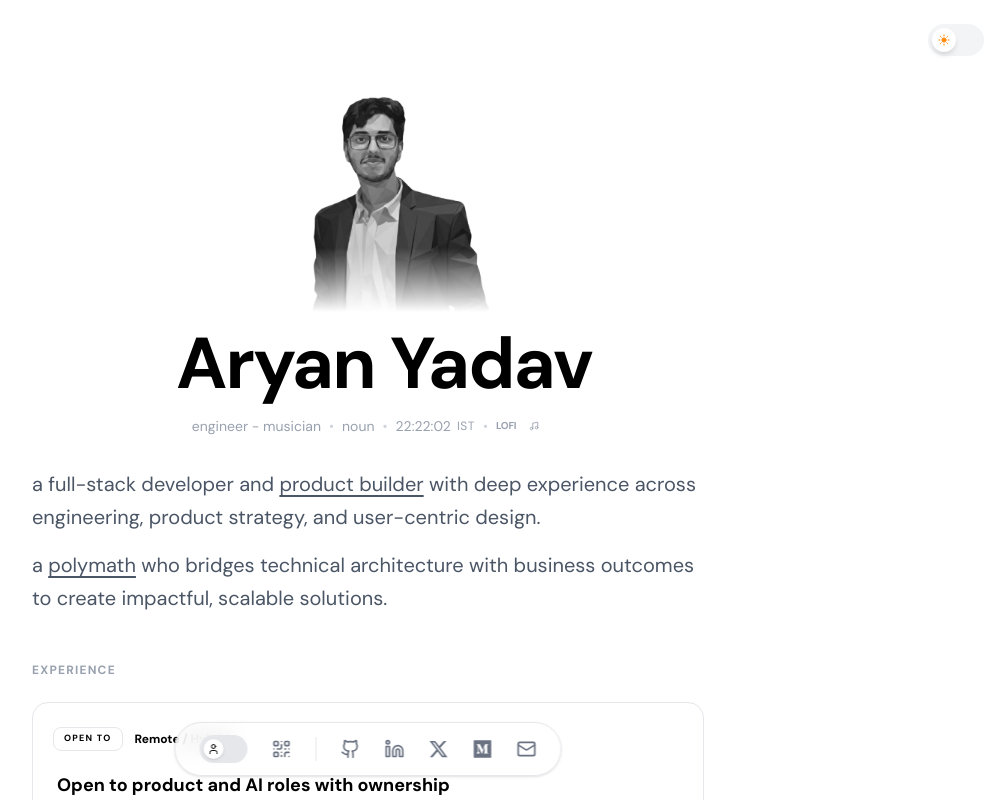
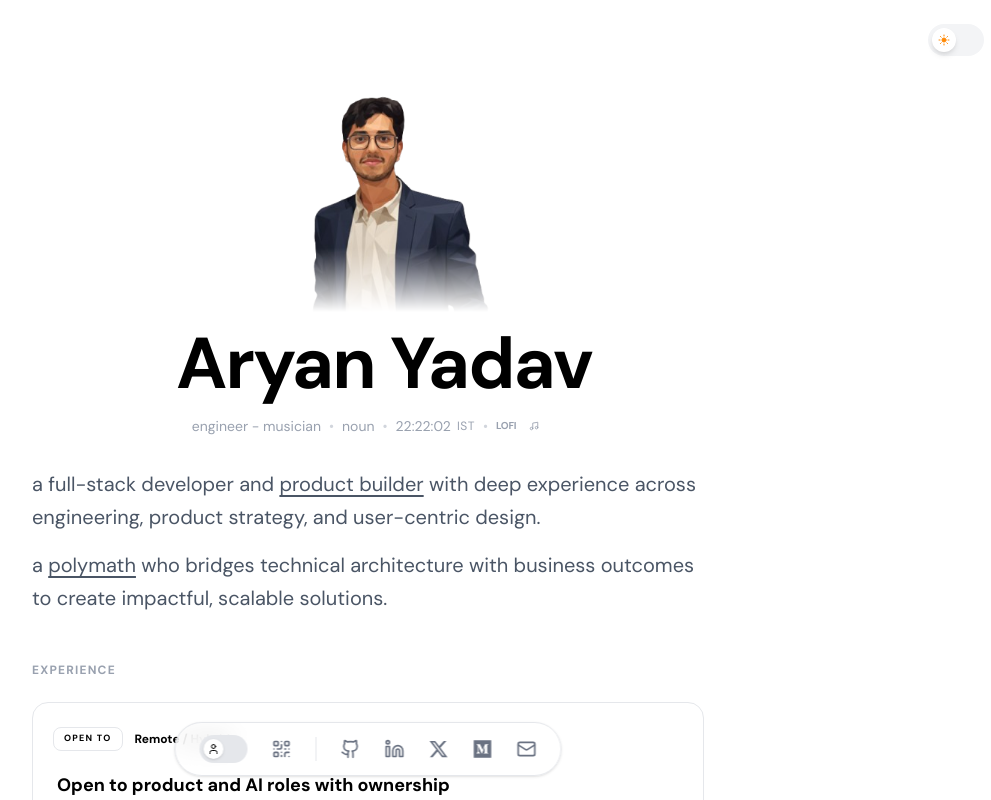
Before and after one commit to aryanyadav-dev/main-portfolio, a Next.js app: page / in a window 1280 px wide. Shown: the top 800 px of the page, without its empty margins (272-1263 px from the left). Built offline with nearby package versions, Linux system fonts and the light colour scheme.

Commit message:
chore: removed greyscale from photo

```diff
--- a/app/page.tsx
+++ b/app/page.tsx
@@ -339,7 +339,7 @@ export default function Home() {
             {/* Profile Image - Easter Egg Trigger */}
             <button
               onClick={() => setShowEasterEgg(!showEasterEgg)}
-              className="group relative -translate-y-4 mb-0 h-72 w-72 grayscale filter sm:h-80 sm:w-80 overflow-visible cursor-pointer transition-all duration-500 hover:grayscale-0 active:scale-95"
+              className="group relative -translate-y-4 mb-0 h-72 w-72 sm:h-80 sm:w-80 overflow-visible cursor-pointer transition-all duration-500 active:scale-95"
               aria-label="Toggle Aura Mode"
             >
               <div className="relative h-full w-full overflow-hidden [mask-image:linear-gradient(to_bottom,black_80%,transparent)]">
@@ -348,7 +348,7 @@ export default function Home() {
                   alt="Profile"
                   fill
                   unoptimized
-                  className={`object-cover transition-all duration-700 ${showEasterEgg ? 'grayscale-0 scale-105' : 'grayscale'}`}
+                  className={`object-cover transition-all duration-700 ${showEasterEgg ? 'scale-105' : ''}`}
                   priority
                 />
               </div>
```
Also changed, not shown: public/me.png.
